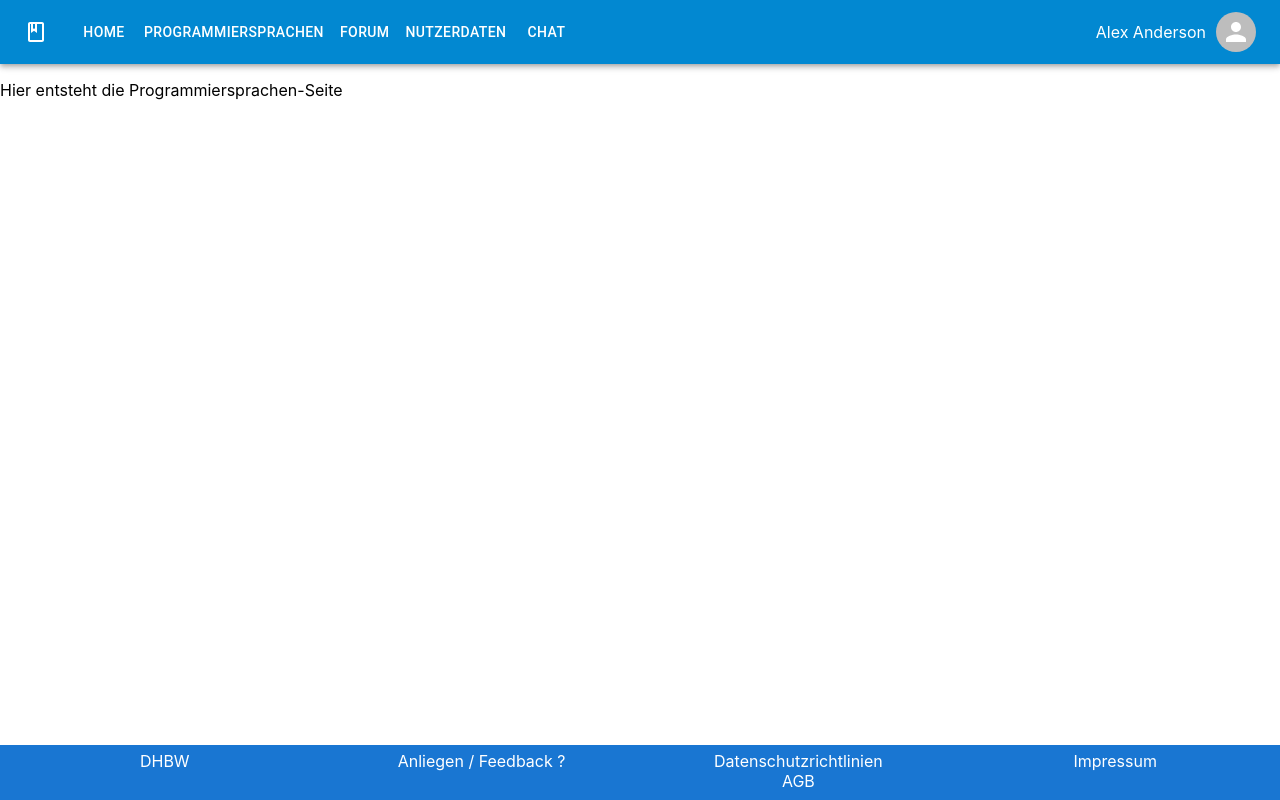
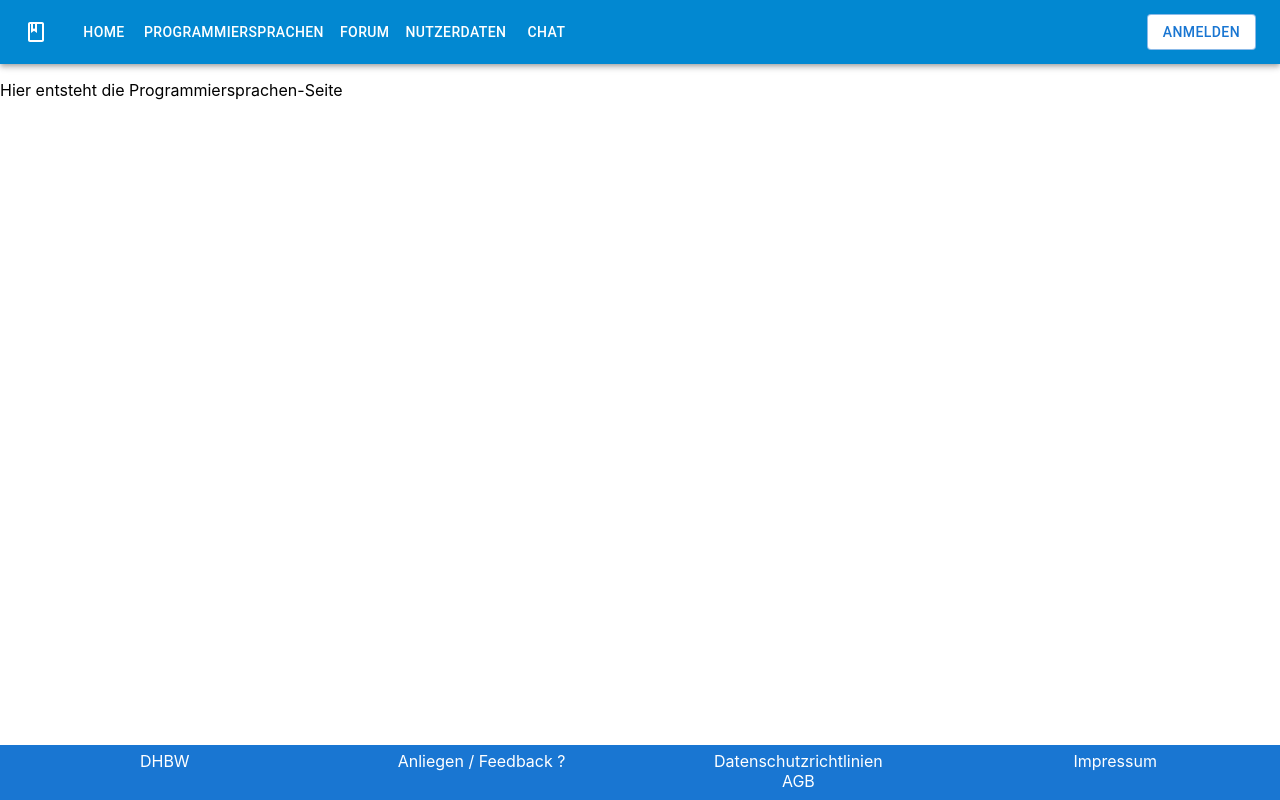
Before and after one commit to sakulklk/Lernmanagement, a Next.js app: page /programmiersprachen in a window 1280 px wide. Built offline with nearby package versions, Linux system fonts and the light colour scheme.

Commit message:
1 file modified

```diff
--- a/components/NavBar.js
+++ b/components/NavBar.js
@@ -15,6 +15,7 @@ import MenuItem from '@mui/material/MenuItem';
 import BookOutlinedIcon from '@mui/icons-material/BookOutlined';
 
 export default function NavBar() {
+  const loggedIn = false;
   const pages = [
     { name: 'Home', route: '/' },
     { name: 'Programmiersprachen', route: '/programmiersprachen' },
@@ -153,6 +154,8 @@ export default function NavBar() {
               </Button>
             ))}
           </Box>
+          {loggedIn ? (
+            <>
               <span style={{ margin: '10px' }}>Alex Anderson</span>
               <Box sx={{ flexGrow: 0 }}>
                 <Tooltip title="Open settings">
@@ -193,6 +196,12 @@ export default function NavBar() {
                   ))}
                 </Menu>
               </Box>
+            </>
+          ) : (
+            <Button variant="outlined" style={{ backgroundColor: 'white' }}>
+              Anmelden
+            </Button>
+          )}
         </Toolbar>
       </Container>
     </AppBar>
```
Lines whose indentation alone changed are shown as unchanged.
